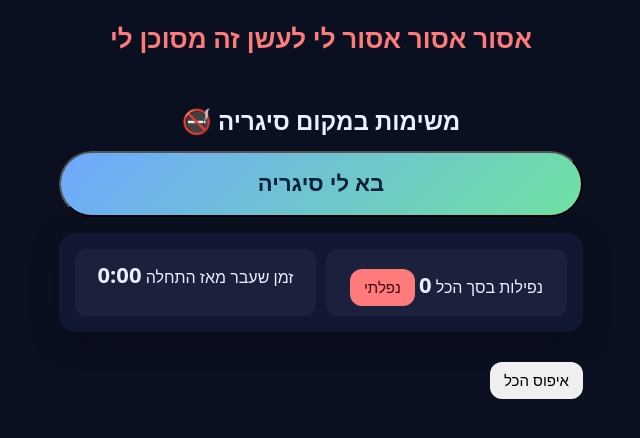
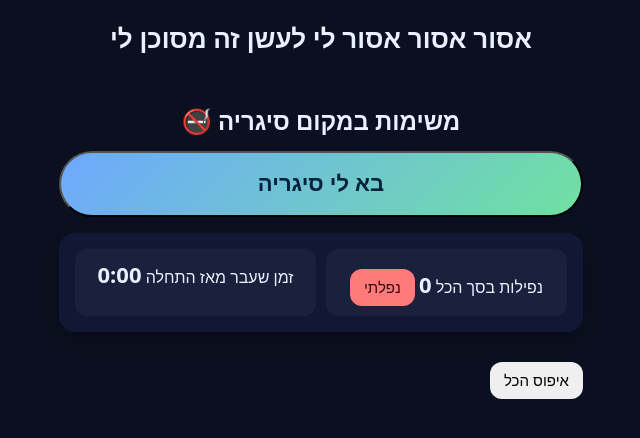
Before and after one commit to kuby456/Cigretts123, a plain HTML site: page index.html in a window 1280 px wide. Shown: the whole page, without its empty margins (319-959 px from the left). Drawn offline with Linux system fonts and the light colour scheme.

Commit message:
Update index.html

```diff
--- a/index.html
+++ b/index.html
@@ -29,7 +29,7 @@
   </style>
 </head>
 <body>
-  <span style="display:block; text-align:center; font-weight:bold; font-size:26px; margin:20px 0; color:#ff7a7a;">
+  <span style="display:block; text-align:center; font-weight:bold; font-size:26px; margin:20px 0;">
   אסור אסור אסור לי לעשן זה מסוכן לי
 </span>
   <div class="wrap">
```
